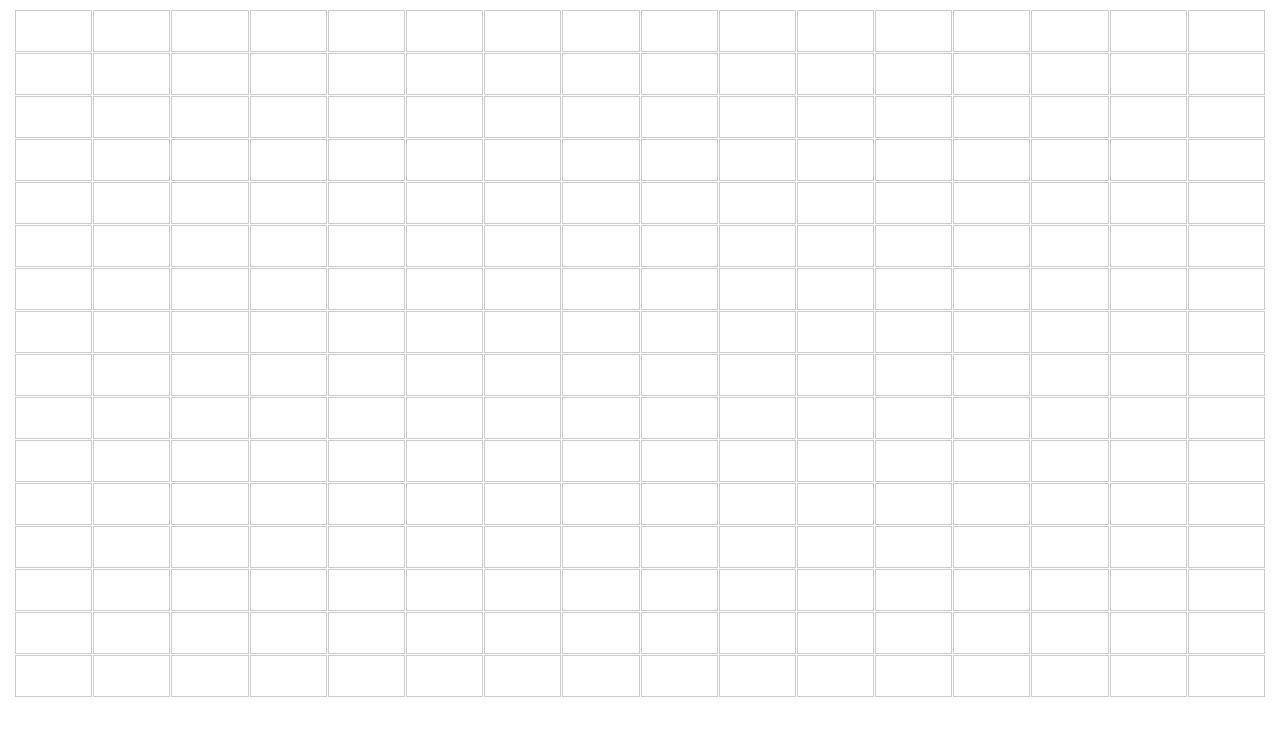
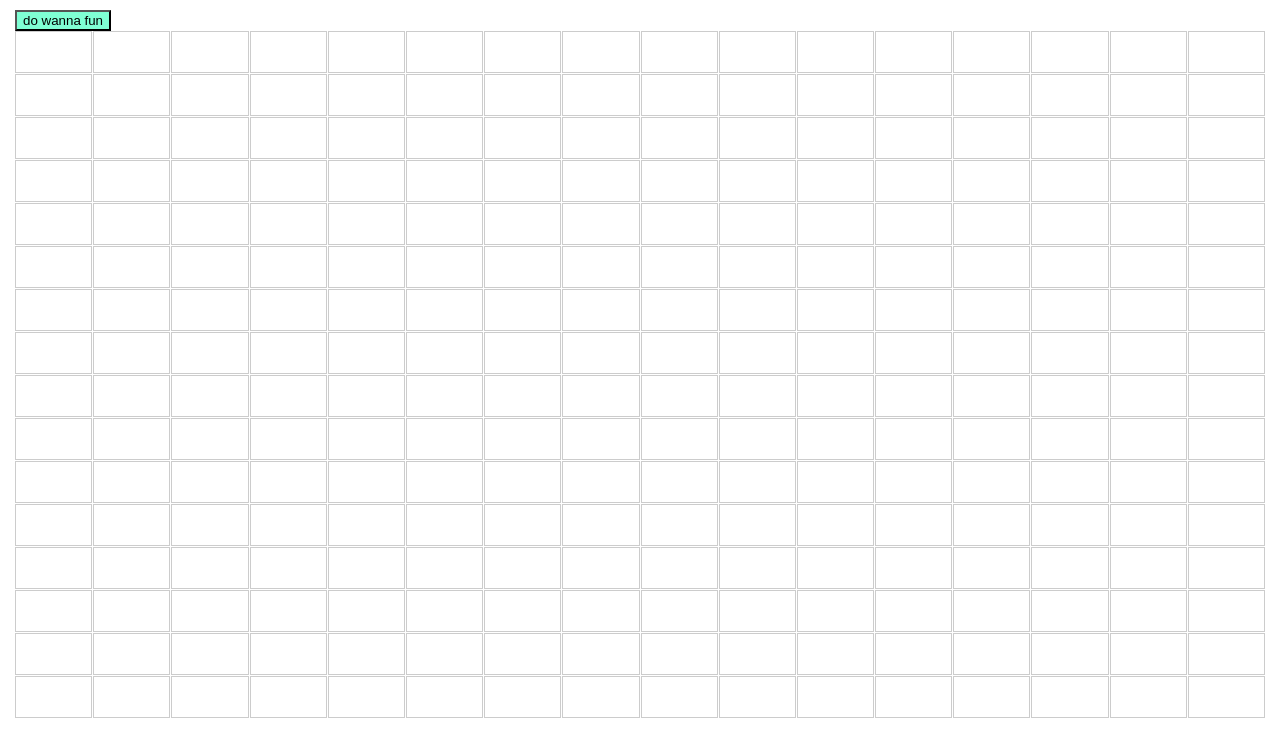
Before and after one commit to Ermiyas23/Etch-a-Sketch, a plain HTML site: page index.html in a window 1280 px wide. Drawn offline with Linux system fonts and the light colour scheme.

Commit message:
Button is start

```diff
--- a/index.html
+++ b/index.html
@@ -8,6 +8,7 @@
     <link rel="stylesheet" href="style.css">
 </head>
 <body>
+    <button>do wanna fun</button>
 
 </body>
 </html>
--- a/script.js
+++ b/script.js
@@ -1,3 +1,4 @@
+
 const container = document.createElement('div');
 container.classList.add('container');
 document.body.appendChild(container);
--- a/style.css
+++ b/style.css
@@ -1,3 +1,7 @@
+button{
+    text-align: center;
+    background-color: aquamarine;
+}
 body {
     margin : 10px 15px 0 15px;
 }
```
